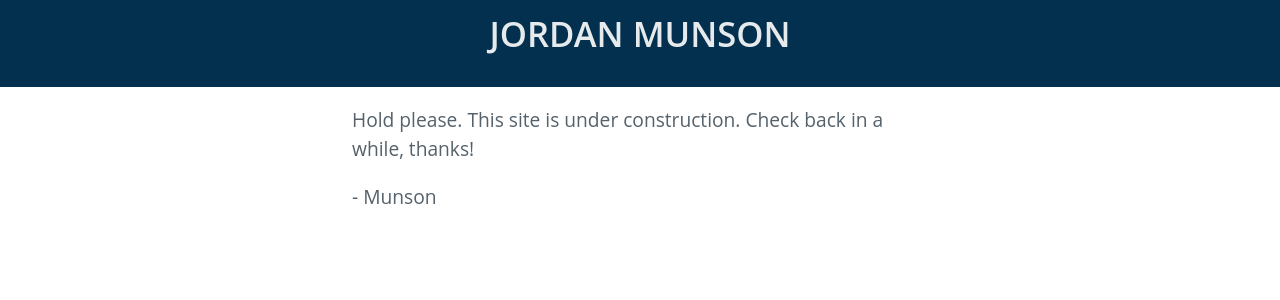
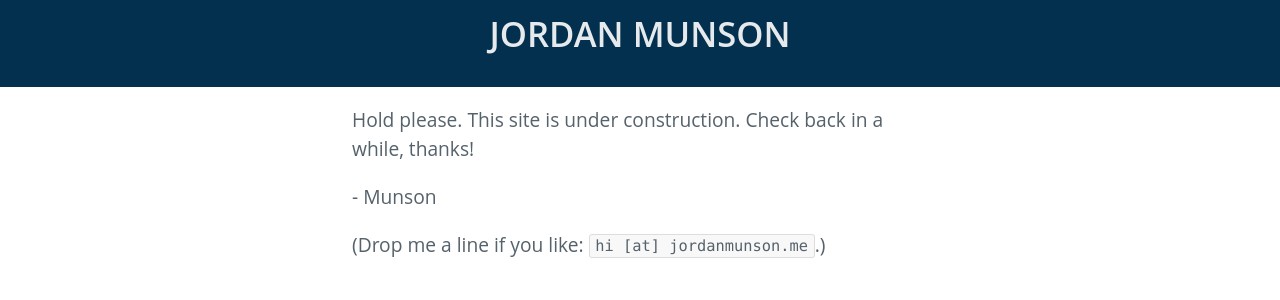
Before and after one commit to jordanmunson/jordanmunson.github.com, a Jekyll site: the page built from index.html, in a window 1280 px wide. Shown: the top 300 px of the page. Built offline with Jekyll 4.4.1, drawn with Linux system fonts in a browser that asks for light colours.

Commit message:
Add bbrief contact info on main page

```diff
--- a/index.html
+++ b/index.html
@@ -7,5 +7,6 @@ title: Jordan Munson
   <div class="column full">
     <p>Hold please. This site is under construction. Check back in a while, thanks!</p>
     <p>- Munson</p>
+    <p>(Drop me a line if you like: <code>hi [at] jordanmunson.me</code>.)
   </div>
 </div>
```
